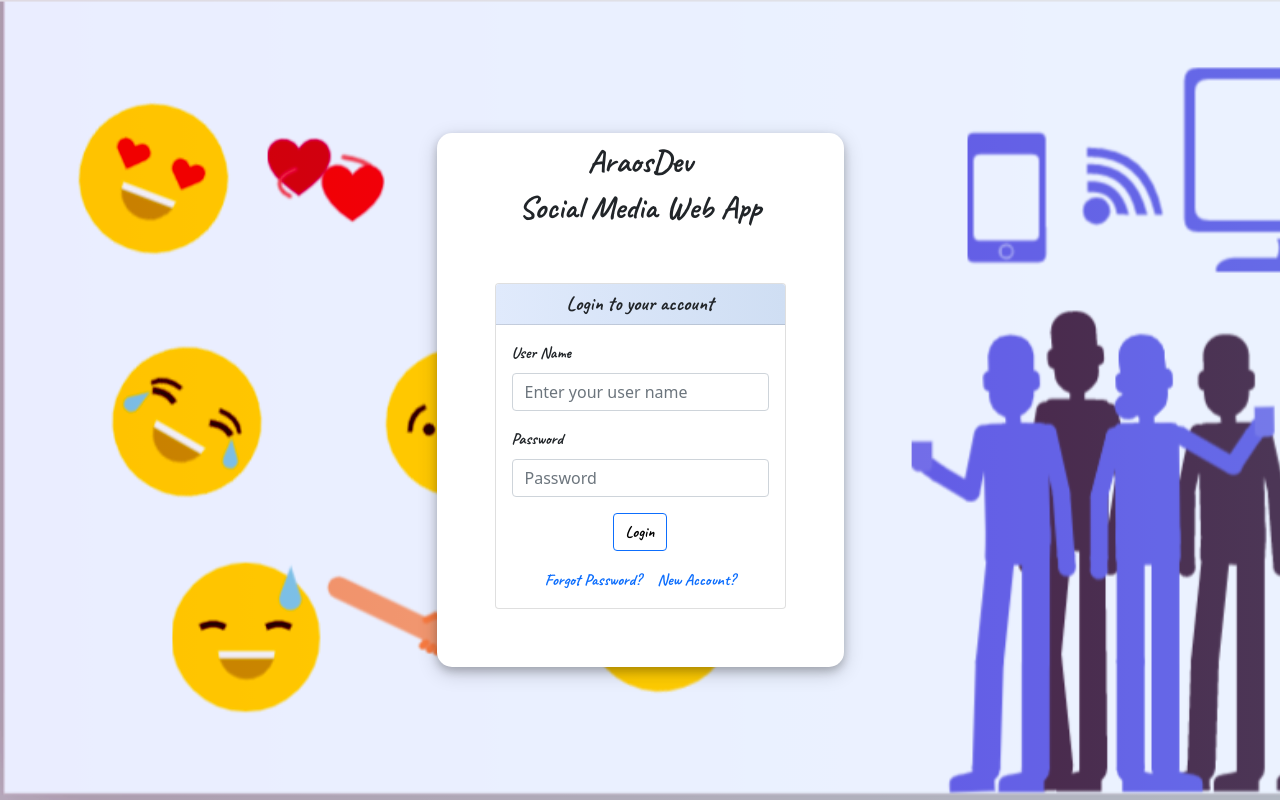
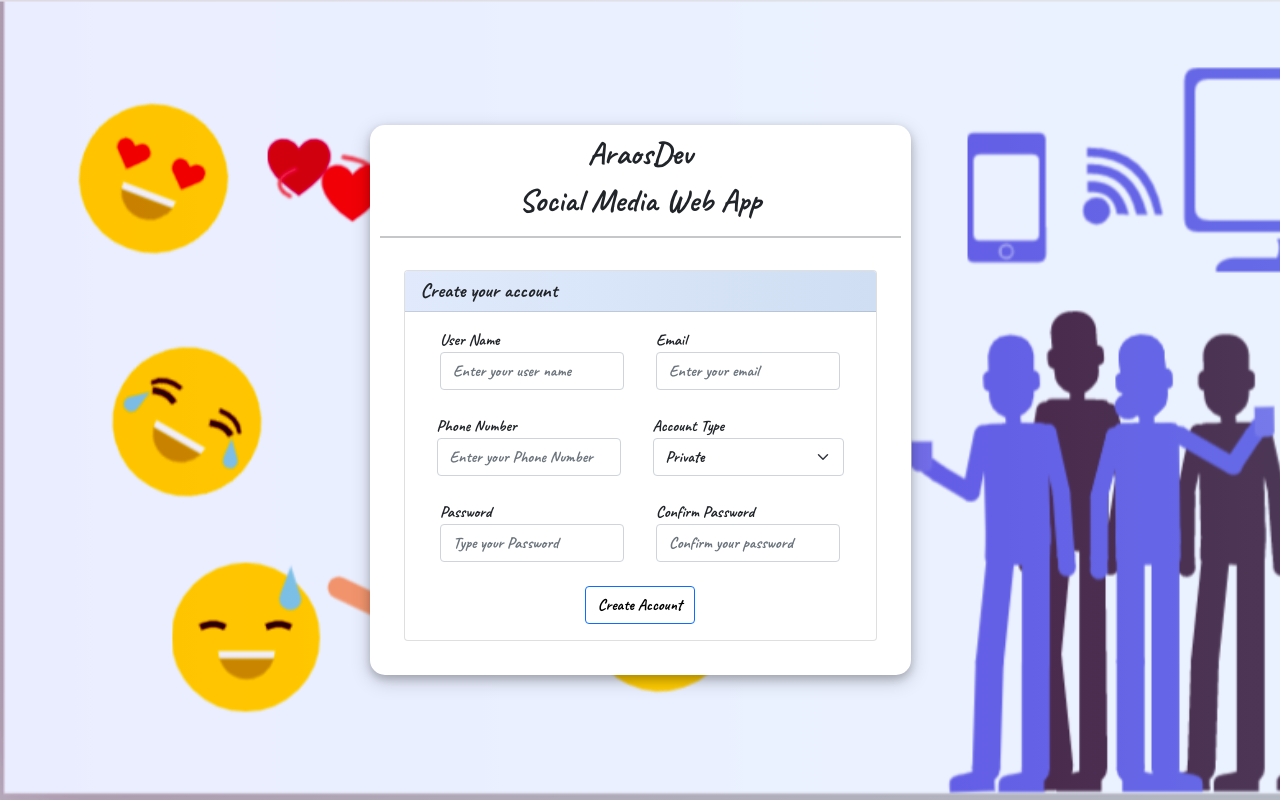
Before and after one commit to AraosDev/araosdev-social-media-frontend, a React (Create React App) app: page /newaccount in a window 1280 px wide. Built offline with nearby package versions, Linux system fonts and the light colour scheme.

Commit message:
New Account - UI

```diff
--- a/src/App.css
+++ b/src/App.css
@@ -1,5 +1,4 @@
 .App {
-  text-align: center;
   background-image: linear-gradient(to right,#ee9ca7 0%,#ffdde1 100%) ,url(./Assets/Social\ Media-2.PNG);
   background-repeat: no-repeat;
   background-size: cover;
--- a/src/App.js
+++ b/src/App.js
@@ -1,11 +1,14 @@
+import { Route, Routes } from 'react-router-dom';
 import './App.css';
 import Login from './Pages/Login';
+import NewAccount from './Pages/NewAccount';
 
 function App() {
   return (
-    <div className="App">
-      <Login />
-    </div>
+    <Routes>
+      <Route path='/' exact element={<Login />} />
+      <Route path='/newaccount' element={<NewAccount />} />
+    </Routes>
   );
 }
 
--- a/src/Pages/Login/index.css
+++ b/src/Pages/Login/index.css
@@ -13,6 +13,11 @@
     justify-content: center;
     align-items: center;
     height: 100vh;
+    background-image: linear-gradient(to right,#ee9ca7 0%,#ffdde1 100%) ,url(../../Assets/Social\ Media-2.PNG);
+    background-repeat: no-repeat;
+    background-size: cover;
+    background-blend-mode: color-burn;
+    min-height: 100vh;
 }
 
 .cardWrapper{
@@ -47,3 +52,9 @@
 .caveatBold{
     font-family: CaveatBold;
 }
+
+.form-grp-style{
+    display: flex;
+    flex-direction: column;
+    align-items: center;
+}
--- a/src/Pages/Login/index.js
+++ b/src/Pages/Login/index.js
@@ -1,6 +1,7 @@
 import React, { useState } from 'react'
 import { Card, Button, Form } from 'react-bootstrap'
 import { useDispatch } from 'react-redux';
+import { Link } from 'react-router-dom';
 import { loginAction } from '../../Store/actions/loginActions';
 import './index.css'
 
@@ -23,36 +24,41 @@ function Login() {
             <div className='cardWrapper'>
                 <h2 className='caveatBold'>AraosDev</h2>
                 <h2 className='caveatBold'>Social Media Web App</h2>
-                <Card className='m-5'>
+                <hr className='my-2' style={{border: '1px solid', width: '100%'}} />
+                <Card className='m-4'>
                     <Card.Header as="h5" className='cardHeader caveatBold'>Login to your account</Card.Header>
                     <Card.Body>
-                        <Form>
+                        <Form className='form-grp-style'>
                             <Form.Group className="mb-3" controlId="formBasicEmail">
-                                <Form.Label className='d-flex justify-content-start caveatBold'>User Name</Form.Label>
+                                <Form.Label style={{ flexDirection: 'column' }} className='mx-3 d-flex justify-content-start caveatBold'>
+                                    User Name
                                     <Form.Control
                                         type="text"
                                         placeholder="Enter your user name"
                                         value={userName}
-                                    onChange={(e)=>setUserName(e.target.value)}
+                                        onChange={(e) => setUserName(e.target.value)}
                                     />
+                                </Form.Label>
                             </Form.Group>
 
                             <Form.Group className="mb-3" controlId="formBasicPassword">
-                                <Form.Label className='d-flex justify-content-start caveatBold'>Password</Form.Label>
+                                <Form.Label style={{ flexDirection: 'column' }} className='mx-3 d-flex justify-content-start caveatBold'>
+                                    Password
                                     <Form.Control
                                         type="password"
-                                    placeholder="Password"
+                                        placeholder="Type your Password"
                                         value={password}
-                                    onChange={(e)=>setPassword(e.target.value)}
+                                        onChange={(e) => setPassword(e.target.value)}
                                     />
+                                </Form.Label>
                             </Form.Group>
                             <Button onClick={onLogin} className='caveatBold loginBtn' style={{color: 'black'}}>
                                 Login
                             </Button>
                         </Form>
-                        <div className='mt-3'>
+                        <div className='mt-3 d-flex justify-content-evenly'>
                             <Card.Link style={{textDecoration: 'none'}} className='caveatBold' href="#">Forgot Password?</Card.Link>
-                            <Card.Link style={{textDecoration: 'none'}} className='caveatBold' href="#">New Account?</Card.Link>
+                            <Link to='/newaccount' style={{textDecoration: 'none'}}><Card.Link style={{textDecoration: 'none'}} className='caveatBold' href="#">New Account?</Card.Link></Link>
                         </div>
                     </Card.Body>
                 </Card>
--- /dev/null
+++ b/src/Pages/NewAccount/index.js
@@ -0,0 +1,101 @@
+import React, { useState } from 'react';
+import { Button, Card, Form } from 'react-bootstrap';
+import '../Login/index.css';
+
+function NewAccount() {
+
+    const [ userName, setUserName ] = useState('');
+    const [ email, setEmail ] = useState('');
+    const [ password, setPassword ] = useState('');
+    const [ confirmpassword, setConfirmPassword ] = useState('');
+    const [ phnNumber, setPhnNumber ] = useState(null);
+    const [ accountType, setAccountType ] = useState(null);
+
+    return (
+        <div className='wrapper'>
+            <div className='cardWrapper'>
+                <h2 className='caveatBold'>AraosDev</h2>
+                <h2 className='caveatBold'>Social Media Web App</h2>
+                <hr className='my-2' style={{border: '1px solid', width: '100%'}} />
+                <Card className='m-4'>
+                <Card.Header as="h5" className='cardHeader caveatBold'>Create your account</Card.Header>
+                    <Card.Body>
+                        <Form className='form-grp-style'>
+                            <Form.Group className="mb-3 d-flex justify-content-between" controlId="formBasicEmail">
+                                <Form.Label style={{ flexDirection: 'column' }} className='mx-3 d-flex justify-content-start caveatBold'>
+                                    User Name
+                                    <Form.Control
+                                        type="text"
+                                        placeholder="Enter your user name"
+                                        value={userName}
+                                        onChange={(e) => setUserName(e.target.value)}
+                                    />
+                                </Form.Label>
+
+                                <Form.Label style={{flexDirection: 'column'}} className=' mx-3 d-flex justify-content-start caveatBold'>
+                                    Email
+                                    <Form.Control
+                                        type="email"
+                                        placeholder="Enter your email"
+                                        value={email}
+                                        onChange={(e)=>setEmail(e.target.value)}
+                                    />
+                                </Form.Label>
+                            </Form.Group>
+
+                            <Form.Group className="mb-3 d-flex justify-content-between" controlId="formBasicEmail">
+                                <Form.Label style={{flexDirection: 'column'}} className=' mx-3 d-flex justify-content-start caveatBold'>
+                                    Phone Number
+                                    <Form.Control
+                                        type="text"
+                                        placeholder="Enter your Phone Number"
+                                        value={phnNumber}
+                                        onInput={(e)=>setPhnNumber(e.target.value.replace(/\D/,''))}
+                                    />
+                                </Form.Label>
+                                <Form.Label style={{flexDirection: 'column'}} className=' mx-3 d-flex justify-content-start caveatBold'>
+                                    Account Type
+                                    <Form.Select
+                                        value={accountType}
+                                        onInput={(e)=>setAccountType(e.target.value)}
+                                    >
+                                        <option disabled>Please select account type</option>
+                                        <option>Private</option>
+                                        <option>Public</option>
+                                    </Form.Select>
+                                </Form.Label>
+                            </Form.Group>
+
+                            <Form.Group className="mb-3 d-flex justify-content-between" controlId="formBasicPassword">
+                                <Form.Label style={{flexDirection: 'column'}} className='mx-3 d-flex justify-content-start caveatBold'>
+                                    Password
+                                    <Form.Control
+                                        type="password"
+                                        placeholder="Type your Password"
+                                        value={password}
+                                        onChange={(e)=>setPassword(e.target.value)}
+                                    />
+                                </Form.Label>
+                                <Form.Label style={{flexDirection: 'column'}} className='mx-3 d-flex justify-content-start caveatBold'>
+                                    Confirm Password
+                                    <Form.Control
+                                        type="password"
+                                        placeholder="Confirm your password"
+                                        value={confirmpassword}
+                                        onChange={(e)=>setConfirmPassword(e.target.value)}
+                                    />
+                                </Form.Label>
+                            </Form.Group>
+
+                            <Button className='caveatBold loginBtn' style={{color: 'black'}}>
+                                Create Account
+                            </Button>
+                        </Form>
+                    </Card.Body>
+                </Card>
+            </div>
+        </div>
+    )
+}
+
+export default NewAccount
--- a/src/index.js
+++ b/src/index.js
@@ -6,11 +6,15 @@ import reportWebVitals from './reportWebVitals';
 import 'bootstrap/dist/css/bootstrap.min.css';
 import { Provider } from 'react-redux';
 import store from './Store/store';
+import { BrowserRouter } from 'react-router-dom';
+import 'bootstrap/dist/css/bootstrap.min.css';
 
 ReactDOM.render(
   <React.StrictMode>
     <Provider store={store}>
-      <App />
+      <BrowserRouter>
+        <App />
+      </BrowserRouter>
     </Provider>
   </React.StrictMode>,
   document.getElementById('root')
```
Lines whose indentation alone changed are shown as unchanged.
